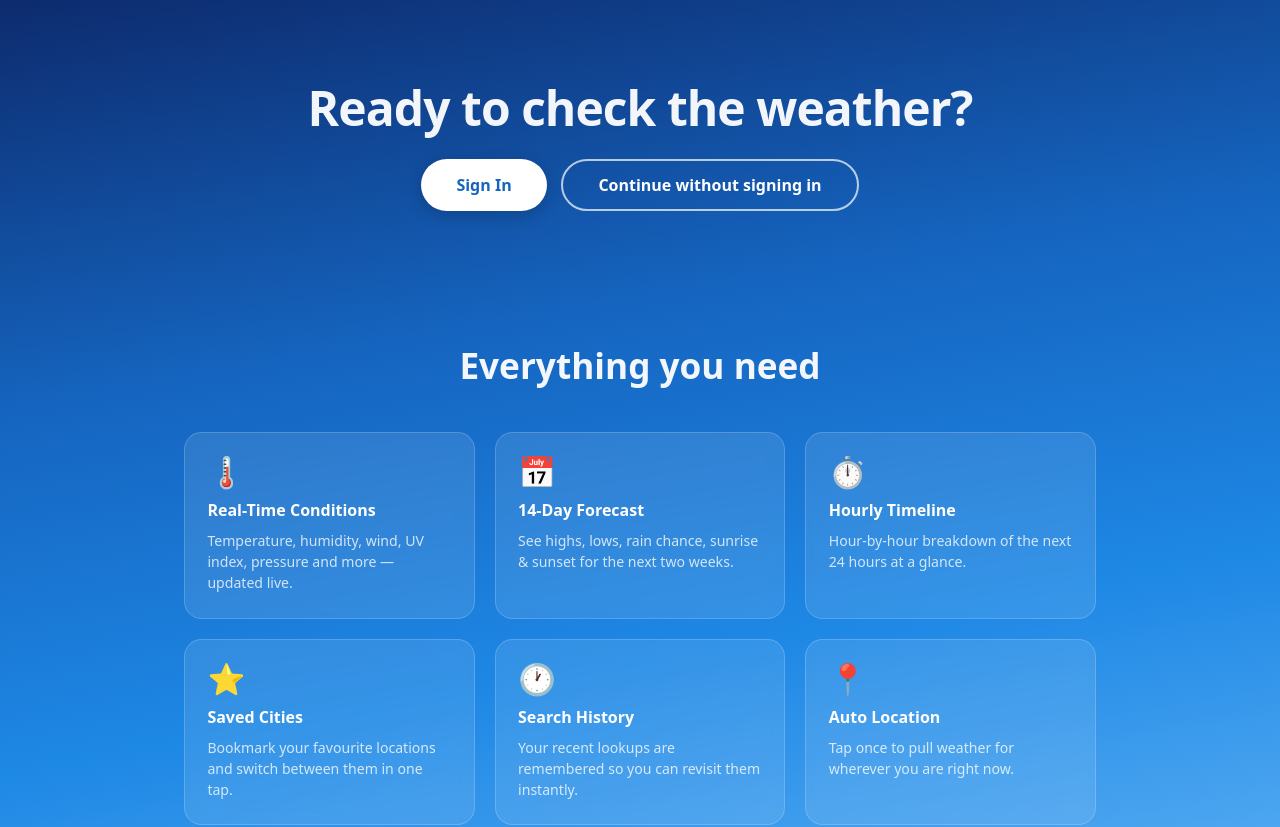
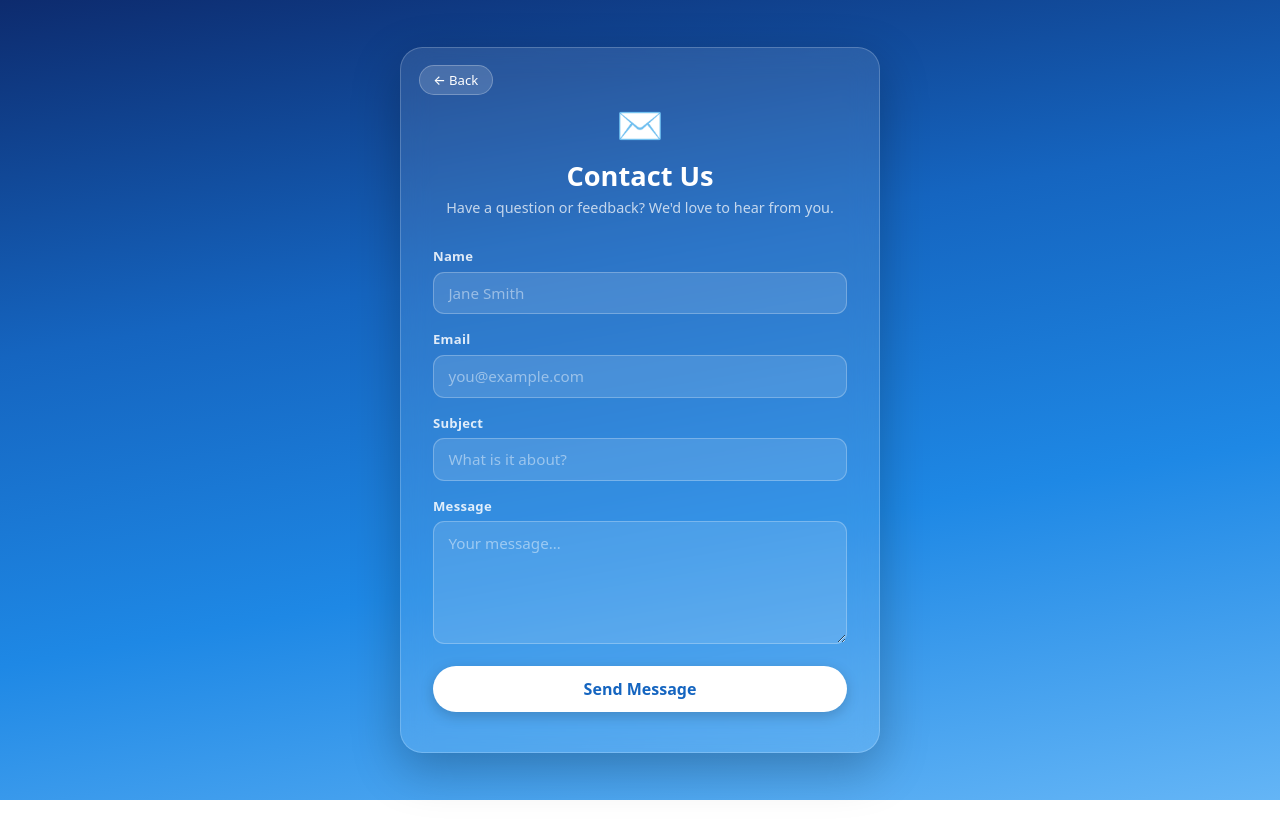
Before and after one commit to cstefana/weather_app, a React (Vite) app: page /contact in a window 1280 px wide. Before the commit this address led to /. Shown: the top 827 px of the page. After the commit the page ends 800 px from the top, so only its background shows below. Built offline with nearby package versions, Linux system fonts and the light colour scheme; no server answers.

Commit message:
feat: added contact page with emailing capabilities

```diff
--- a/package.json
+++ b/package.json
@@ -10,6 +10,7 @@
     "preview": "vite preview"
   },
   "dependencies": {
+    "@emailjs/browser": "^4.4.1",
     "@reduxjs/toolkit": "^2.11.2",
     "@supabase/supabase-js": "^2.97.0",
     "react": "^19.2.0",
--- a/src/App.jsx
+++ b/src/App.jsx
@@ -7,6 +7,7 @@ import { setShowLogin, selectShowLogin } from './store/uiSlice';
 import Landing from './Landing/Landing.jsx';
 import Login from './Login/Login.jsx';
 import Weather from './Weather/Weather.jsx';
+import Contact from './Contact/Contact.jsx';
 
 export default function App() {
   const dispatch   = useDispatch();
@@ -59,6 +60,7 @@ export default function App() {
             />
           }
         />
+        <Route path="/contact" element={<Contact />} />
         <Route path="*" element={<Navigate to="/" replace />} />
       </Routes>
       {showLogin && <Login onClose={() => dispatch(setShowLogin(false))} />}
--- /dev/null
+++ b/src/Contact/Contact.css
@@ -0,0 +1,137 @@
+*, *::before, *::after { box-sizing: border-box; }
+
+.contact-page {
+  min-height: 100vh;
+  display: flex;
+  align-items: center;
+  justify-content: center;
+  padding: 2rem 1rem;
+  font-family: system-ui, -apple-system, sans-serif;
+  background: linear-gradient(170deg, #0d2b6e 0%, #1565c0 35%, #1e88e5 65%, #64b5f6 100%);
+}
+
+/* Card */
+.contact-card {
+  position: relative;
+  background: rgba(255, 255, 255, 0.1);
+  border: 1px solid rgba(255, 255, 255, 0.2);
+  backdrop-filter: blur(14px);
+  -webkit-backdrop-filter: blur(14px);
+  border-radius: 1.4rem;
+  padding: 2.5rem 2rem;
+  width: 100%;
+  max-width: 480px;
+  color: #fff;
+  box-shadow: 0 16px 48px rgba(0, 0, 0, 0.25);
+}
+
+/* Back button */
+.contact-back-btn {
+  position: absolute;
+  top: 1.1rem;
+  left: 1.1rem;
+  background: rgba(255, 255, 255, 0.15);
+  border: 1px solid rgba(255, 255, 255, 0.25);
+  border-radius: 2rem;
+  color: #fff;
+  font-size: 0.82rem;
+  padding: 0.3rem 0.85rem;
+  cursor: pointer;
+  transition: background 0.15s;
+}
+.contact-back-btn:hover { background: rgba(255, 255, 255, 0.25); }
+
+/* Header */
+.contact-header {
+  text-align: center;
+  margin-bottom: 1.8rem;
+  padding-top: 0.5rem;
+}
+.contact-icon { font-size: 2.4rem; margin-bottom: 0.5rem; }
+.contact-header h1 { font-size: 1.7rem; font-weight: 800; margin-bottom: 0.35rem; }
+.contact-header p  { font-size: 0.9rem; opacity: 0.72; }
+
+/* Form */
+.contact-form {
+  display: flex;
+  flex-direction: column;
+  gap: 1rem;
+}
+
+.contact-field {
+  display: flex;
+  flex-direction: column;
+  gap: 0.3rem;
+}
+
+.contact-field label {
+  font-size: 0.82rem;
+  font-weight: 600;
+  opacity: 0.85;
+  letter-spacing: 0.02em;
+}
+
+.contact-field input,
+.contact-field textarea {
+  background: rgba(255, 255, 255, 0.12);
+  border: 1px solid rgba(255, 255, 255, 0.25);
+  border-radius: 0.7rem;
+  padding: 0.65rem 0.9rem;
+  font-size: 0.95rem;
+  color: #fff;
+  outline: none;
+  transition: border-color 0.15s, background 0.15s;
+  resize: vertical;
+  font-family: inherit;
+}
+.contact-field input::placeholder,
+.contact-field textarea::placeholder { color: rgba(255,255,255,0.45); }
+.contact-field input:focus,
+.contact-field textarea:focus {
+  border-color: rgba(255, 255, 255, 0.6);
+  background: rgba(255, 255, 255, 0.18);
+}
+
+/* Error */
+.contact-error {
+  font-size: 0.85rem;
+  color: #ffb3b3;
+  background: rgba(255, 80, 80, 0.15);
+  border: 1px solid rgba(255, 80, 80, 0.3);
+  border-radius: 0.6rem;
+  padding: 0.6rem 0.9rem;
+  margin: 0;
+}
+
+/* Submit button */
+.contact-btn {
+  margin-top: 0.4rem;
+  padding: 0.75rem;
+  border-radius: 2.5rem;
+  border: none;
+  background: #fff;
+  color: #1565c0;
+  font-size: 1rem;
+  font-weight: 700;
+  cursor: pointer;
+  transition: background 0.15s, transform 0.12s, box-shadow 0.15s;
+  box-shadow: 0 4px 14px rgba(0,0,0,0.18);
+}
+.contact-btn:hover:not(:disabled) {
+  background: #e3f2fd;
+  transform: translateY(-1px);
+  box-shadow: 0 6px 20px rgba(0,0,0,0.22);
+}
+.contact-btn:disabled { opacity: 0.6; cursor: not-allowed; }
+
+/* Success state */
+.contact-success {
+  display: flex;
+  flex-direction: column;
+  align-items: center;
+  gap: 1rem;
+  padding: 1.5rem 0;
+  text-align: center;
+}
+.contact-success-icon { font-size: 2.5rem; }
+.contact-success p { font-size: 1rem; opacity: 0.9; }
--- /dev/null
+++ b/src/Contact/Contact.jsx
@@ -0,0 +1,120 @@
+import { useRef, useState } from 'react';
+import { useNavigate } from 'react-router-dom';
+import emailjs from '@emailjs/browser';
+import './Contact.css';
+
+const SERVICE_ID  = import.meta.env.VITE_EMAILJS_SERVICE_ID;
+const TEMPLATE_ID = import.meta.env.VITE_EMAILJS_TEMPLATE_ID;
+const PUBLIC_KEY  = import.meta.env.VITE_EMAILJS_PUBLIC_KEY;
+
+export default function Contact() {
+  const formRef = useRef(null);
+  const navigate = useNavigate();
+
+  const [status, setStatus]  = useState('idle'); // 'idle' | 'sending' | 'success' | 'error'
+  const [errMsg, setErrMsg]  = useState('');
+
+  const handleSubmit = async (e) => {
+    e.preventDefault();
+    if (!SERVICE_ID || !TEMPLATE_ID || !PUBLIC_KEY) {
+      setErrMsg('EmailJS is not configured. Add the VITE_EMAILJS_* variables to your .env file.');
+      setStatus('error');
+      return;
+    }
+
+    setStatus('sending');
+    setErrMsg('');
+    try {
+      await emailjs.sendForm(SERVICE_ID, TEMPLATE_ID, formRef.current, PUBLIC_KEY);
+      setStatus('success');
+      formRef.current.reset();
+    } catch (err) {
+      setErrMsg(err?.text ?? 'Something went wrong. Please try again.');
+      setStatus('error');
+    }
+  };
+
+  return (
+    <div className="contact-page">
+      <div className="contact-card">
+        <button className="contact-back-btn" onClick={() => navigate(-1)} title="Go back">
+          ← Back
+        </button>
+
+        <div className="contact-header">
+          <div className="contact-icon">✉️</div>
+          <h1>Contact Us</h1>
+          <p>Have a question or feedback? We'd love to hear from you.</p>
+        </div>
+
+        {status === 'success' ? (
+          <div className="contact-success">
+            <span className="contact-success-icon">✅</span>
+            <p>Message sent! We'll get back to you soon.</p>
+            <button className="contact-btn" onClick={() => setStatus('idle')}>
+              Send another
+            </button>
+          </div>
+        ) : (
+          <form ref={formRef} className="contact-form" onSubmit={handleSubmit} noValidate>
+            <div className="contact-field">
+              <label htmlFor="name">Name</label>
+              <input
+                id="name"
+                name="name"
+                type="text"
+                placeholder="Jane Smith"
+                required
+              />
+            </div>
+
+            <div className="contact-field">
+              <label htmlFor="email">Email</label>
+              <input
+                id="email"
+                name="email"
+                type="email"
+                placeholder="you@example.com"
+                required
+              />
+            </div>
+
+            <div className="contact-field">
+              <label htmlFor="subject">Subject</label>
+              <input
+                id="subject"
+                name="subject"
+                type="text"
+                placeholder="What is it about?"
+                required
+              />
+            </div>
+
+            <div className="contact-field">
+              <label htmlFor="message">Message</label>
+              <textarea
+                id="message"
+                name="message"
+                rows={5}
+                placeholder="Your message…"
+                required
+              />
+            </div>
+
+            {status === 'error' && (
+              <p className="contact-error">{errMsg}</p>
+            )}
+
+            <button
+              className="contact-btn"
+              type="submit"
+              disabled={status === 'sending'}
+            >
+              {status === 'sending' ? 'Sending…' : 'Send Message'}
+            </button>
+          </form>
+        )}
+      </div>
+    </div>
+  );
+}
--- a/src/Landing/Landing.css
+++ b/src/Landing/Landing.css
@@ -125,6 +125,11 @@
 /* Footer */
 .land-footer {
   width: 100%;
+  display: flex;
+  align-items: center;
+  justify-content: center;
+  gap: 0.5rem;
+  flex-wrap: wrap;
   text-align: center;
   padding: 1.25rem;
   font-size: 0.8rem;
@@ -134,3 +139,16 @@
 
 .land-footer a { color: inherit; text-decoration: underline; }
 .land-footer a:hover { opacity: 1; }
+
+.land-footer-sep { opacity: 0.5; }
+
+.land-footer-link {
+  background: none;
+  border: none;
+  color: inherit;
+  font-size: inherit;
+  text-decoration: underline;
+  cursor: pointer;
+  padding: 0;
+}
+.land-footer-link:hover { opacity: 1; }
--- a/src/Landing/Landing.jsx
+++ b/src/Landing/Landing.jsx
@@ -17,7 +17,7 @@ export default function Landing() {
     <div className="land-page">
       {/* Hero */}
       <section className="land-hero">
-        <h1 className="land-hero-title">Ready to check the weather?</h1>
+        <h1 className="land-hero-title">Ready to check the weather? Use RainCheck.</h1>
         <div className="land-hero-actions">
           <button className="land-cta land-cta--primary" onClick={() => navigate('/login')}>
             Sign In
@@ -45,6 +45,8 @@ export default function Landing() {
 
       <footer className="land-footer">
         <span>Weather data by <a href="https://open-meteo.com/" target="_blank" rel="noreferrer">Open-Meteo</a></span>
+        <span className="land-footer-sep">·</span>
+        <button className="land-footer-link" onClick={() => navigate('/contact')}>Contact</button>
       </footer>
     </div>
   );
--- a/src/Login/Login.jsx
+++ b/src/Login/Login.jsx
@@ -75,7 +75,7 @@ export default function Login({ onClose }) {
                 )}
                 <div className='login-header'>
                     <div className='weather-icon'>🌦</div>
-                    <h1>Rain Check</h1>
+                    <h1>RainCheck</h1>
                     <p>
                         {mode === 'login'
                             ? 'The only app that encourages you to cancel plans.'
--- a/src/Weather/Weather.jsx
+++ b/src/Weather/Weather.jsx
@@ -1,5 +1,6 @@
 import { useState, useEffect, useRef } from 'react';
 import { useDispatch, useSelector } from 'react-redux';
+import { useNavigate } from 'react-router-dom';
 import './Weather.css';
 import { wmoLabel, wmoIcon, windDir, shortDay, toDisplay, shortHour, uvLabel } from './weatherUtils';
 import { reverseGeocode, fetchForecast, geocodeCity, getCitySuggestions } from './weatherApiUtils';
@@ -27,6 +28,7 @@ export default function Weather({ onSignOut, onSignIn, userId }) {
 
   // Redux — persisted slices
   const dispatch     = useDispatch();
+  const navigate     = useNavigate();
   const unit         = useSelector(selectUnit);
   const forecastPage = useSelector(selectForecastPage);
   const favorites    = useSelector(selectFavorites(userId));
@@ -322,6 +324,9 @@ export default function Weather({ onSignOut, onSignIn, userId }) {
               Sign In
             </button>
           )}
+          <button className="wx-signout-btn" onClick={() => navigate('/contact')} title="Contact">
+            Contact
+          </button>
       </div>
       <section className="wx-current">
         <div className="wx-main-icon">{wmoIcon(c.weather_code)}</div>
```
Also changed, not shown: 1 other file (tests, documents, lock files or other folders).
